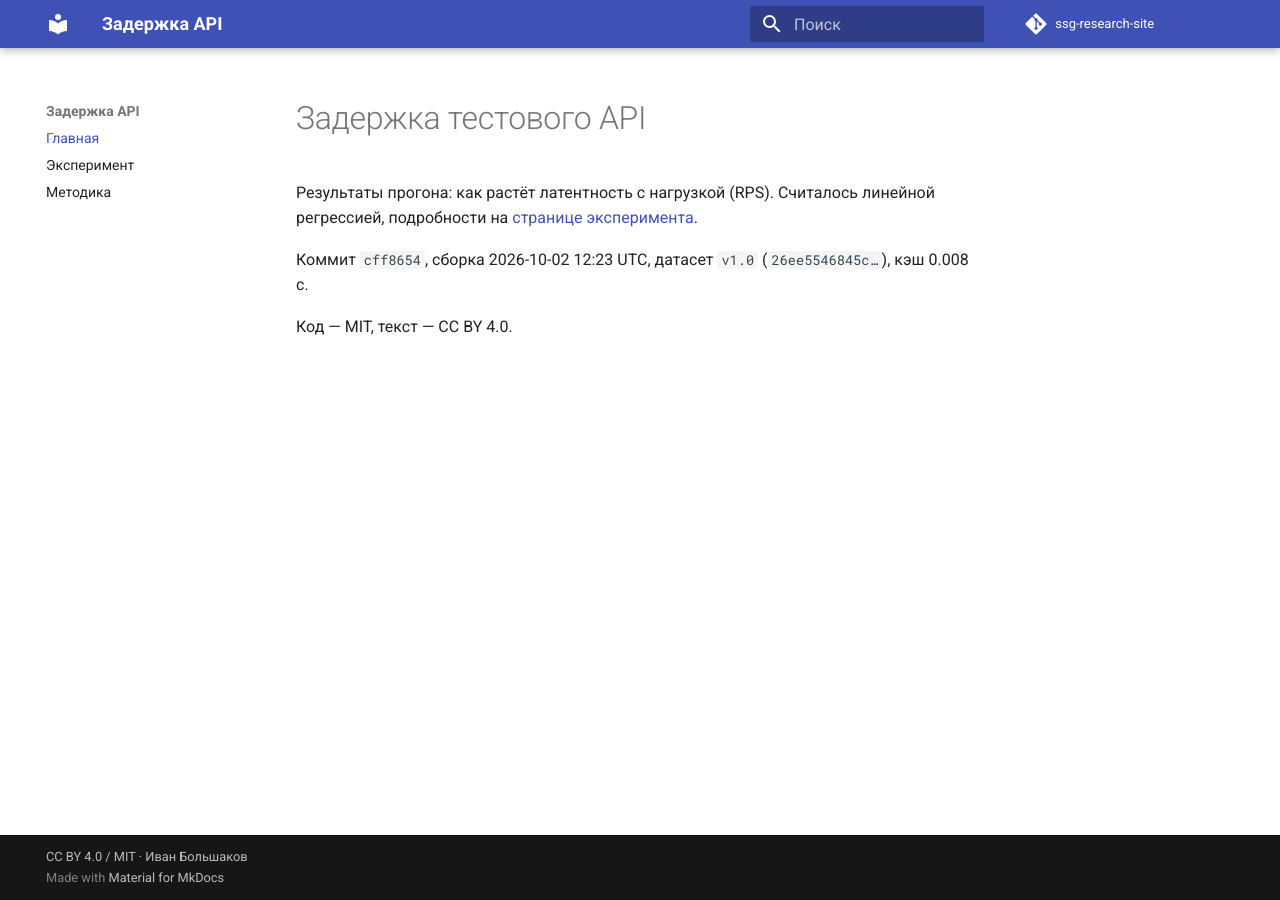
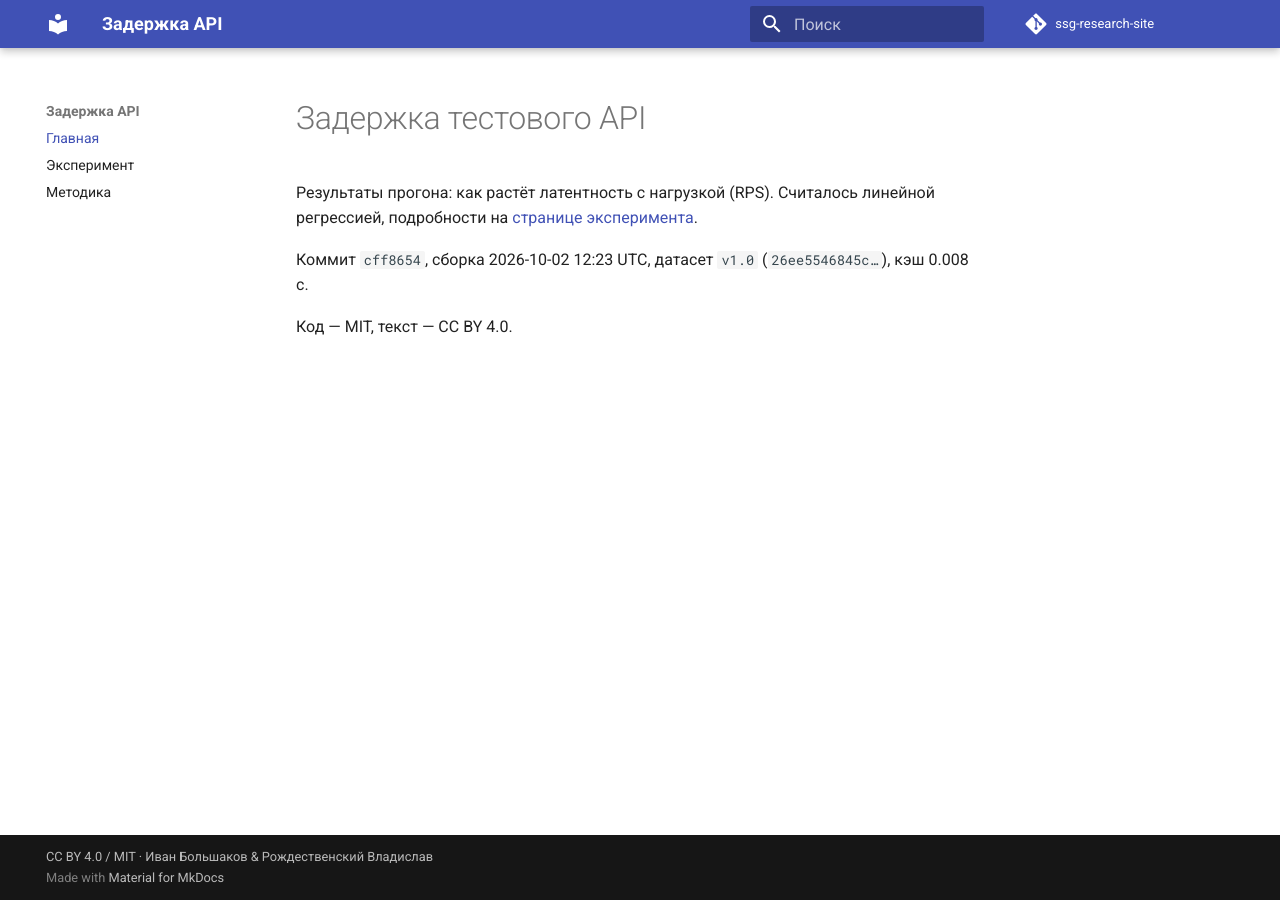
Before and after one commit to lonely-crab/ssg-research-site, an MkDocs documentation site: the page built from docs/index.md, in a window 1280 px wide. Built offline with MkDocs 1.6.1 and Material for MkDocs 9.7.7, drawn with Linux system fonts in a browser that asks for light colours; plug-ins that fetch from the network failed and are left out; comment, search, counter and statistics services are not loaded.

Commit message:
визуальные правки

```diff
--- a/generators/sphinx/conf.py
+++ b/generators/sphinx/conf.py
@@ -1,8 +1,8 @@
 # -*- coding: utf-8 -*-
 
 project = "Задержка API"
-author = "Иван Большаков"
-copyright = "2026, Иван Большаков"
+author = "Иван Большаков, Владислав Рождественский"
+copyright = "2026, Иван Большаков, Владислав Рождественский"
 language = "ru"
 extensions = [
     "myst_parser",
--- a/mkdocs.yml
+++ b/mkdocs.yml
@@ -1,5 +1,5 @@
 site_name: Задержка API
-site_author: Иван Большаков
+site_author: Иван Большаков & Рождественский Владислав
 site_url: !ENV [SITE_URL, "http://127.0.0.1:8000/"]
 use_directory_urls: true
 repo_name: ssg-research-site
@@ -56,4 +56,4 @@ nav:
   - Эксперимент: experiment.md
   - Методика: methods.md
 
-copyright: "CC BY 4.0 / MIT · Иван Большаков"
+copyright: "CC BY 4.0 / MIT · Иван Большаков & Рождественский Владислав"
```
